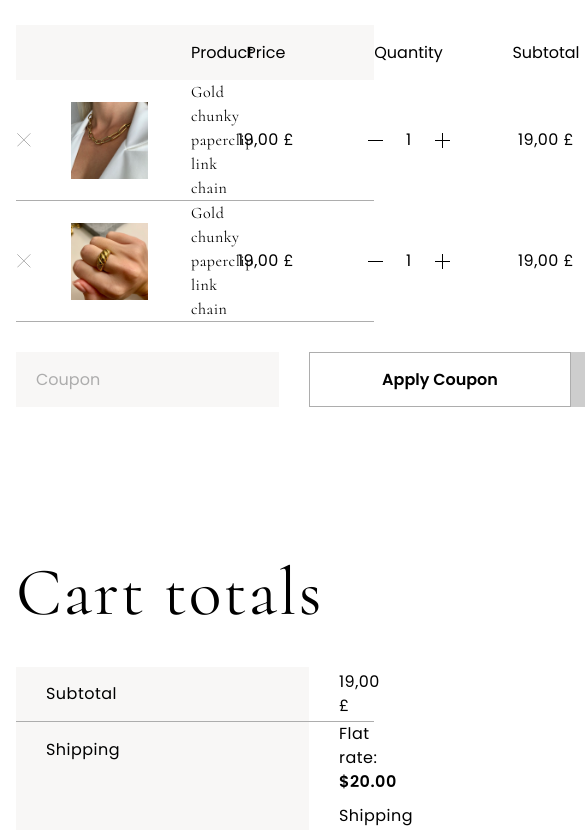
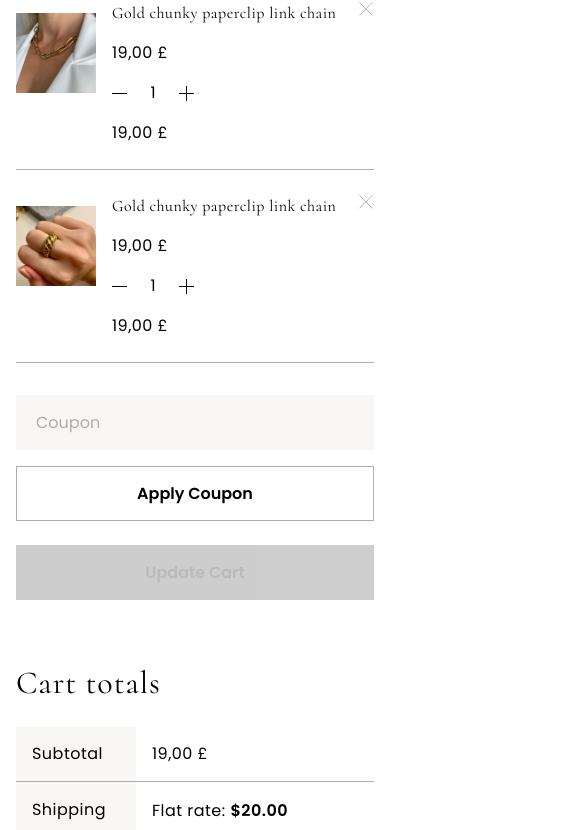
Before and after one commit to KamDiaV/jewelry-store, a website: page cart.html in a window 390 px wide. Shown: the part 235-1065 px from the top of the page, 585 px wide, since content can reach past the window. Drawn offline with Linux system fonts and the light colour scheme.

Commit message:
feat: add responsive cart section

```diff
--- a/scss/pages/_cart.scss
+++ b/scss/pages/_cart.scss
@@ -261,3 +261,216 @@
     padding-left: 20px;
   }
 }
+
+@media (max-width: 1024px) {
+  .cart {
+    padding-bottom: 64px;
+
+    &__title {
+      margin-bottom: 32px;
+      font-size: 40px;
+      line-height: 1.2;
+    }
+
+    &__table-head {
+      grid-template-columns:
+        24px
+        80px
+        minmax(0, 1fr)
+        90px
+        120px
+        90px;
+      column-gap: 16px;
+    }
+
+    &__actions {
+      gap: 24px;
+      margin-bottom: 64px;
+    }
+
+    &__coupon {
+      gap: 16px;
+    }
+
+    &__coupon-input {
+      width: 220px;
+    }
+
+    &__coupon-button,
+    &__update {
+      min-width: auto;
+      padding-inline: 32px;
+    }
+  }
+
+  .cart-item {
+    grid-template-columns:
+      24px
+      80px
+      minmax(0, 1fr)
+      90px
+      120px
+      90px;
+    column-gap: 16px;
+
+    &__image-link {
+      width: 64px;
+      height: 64px;
+    }
+  }
+
+  .cart-totals {
+    &__title {
+      margin-bottom: 32px;
+      font-size: 40px;
+      line-height: 1.2;
+    }
+  }
+}
+
+@media (max-width: 768px) {
+  .cart {
+    &__table {
+      margin-bottom: 32px;
+    }
+
+    &__table-head {
+      display: none;
+    }
+
+    &__actions {
+      align-items: stretch;
+    }
+
+    &__coupon {
+      flex: 1;
+    }
+
+    &__coupon-input {
+      flex: 1;
+      width: auto;
+      min-width: 0;
+    }
+
+    &__coupon-button,
+    &__update {
+      padding-inline: 24px;
+    }
+  }
+
+  .cart-item {
+    position: relative;
+    grid-template-columns: 96px minmax(0, 1fr) auto;
+    gap: 16px 24px;
+    min-height: auto;
+    padding: 24px 0;
+
+    &__remove {
+      position: absolute;
+      top: 24px;
+      right: 0;
+    }
+
+    &__image-link {
+      grid-row: 1 / 4;
+      width: 96px;
+      height: 96px;
+    }
+
+    &__title {
+      grid-column: 2 / 4;
+      padding-right: 32px;
+    }
+
+    &__price {
+      grid-column: 2;
+      justify-self: start;
+    }
+
+    &__quantity {
+      grid-column: 3;
+      justify-self: end;
+    }
+
+    &__subtotal {
+      grid-column: 2;
+      justify-self: start;
+    }
+  }
+
+  .cart-totals {
+    max-width: 100%;
+
+    &__row {
+      grid-template-columns: 240px minmax(0, 1fr);
+    }
+  }
+}
+
+@media (max-width: 480px) {
+  .cart {
+    &__title {
+      margin-bottom: 24px;
+      font-size: 32px;
+    }
+
+    &__actions {
+      flex-direction: column;
+      gap: 24px;
+    }
+
+    &__coupon {
+      flex-direction: column;
+    }
+
+    &__coupon-input,
+    &__coupon-button,
+    &__update {
+      width: 100%;
+    }
+  }
+
+  .cart-item {
+    grid-template-columns: 80px minmax(0, 1fr);
+    gap: 16px;
+
+    &__image-link {
+      grid-row: 1 / 4;
+      width: 80px;
+      height: 80px;
+    }
+
+    &__title {
+      grid-column: 2;
+    }
+
+    &__quantity {
+      grid-column: 2;
+      justify-self: start;
+    }
+  }
+
+  .cart-totals {
+    &__title {
+      margin-bottom: 24px;
+      font-size: 32px;
+    }
+
+    &__table {
+      margin-bottom: 32px;
+    }
+
+    &__row {
+      grid-template-columns: 120px minmax(0, 1fr);
+    }
+
+    &__label,
+    &__value {
+      padding-inline: 16px;
+    }
+
+    &__checkout {
+      width: 100%;
+    }
+  }
+}
```
Also changed, not shown: css/style.css, 1 other file.
